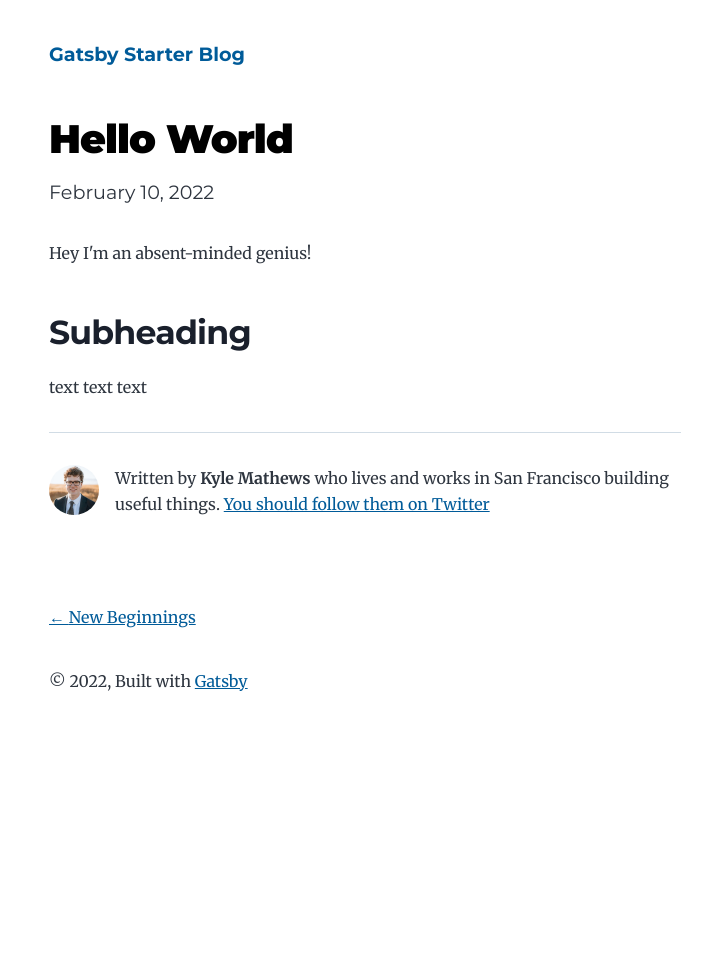
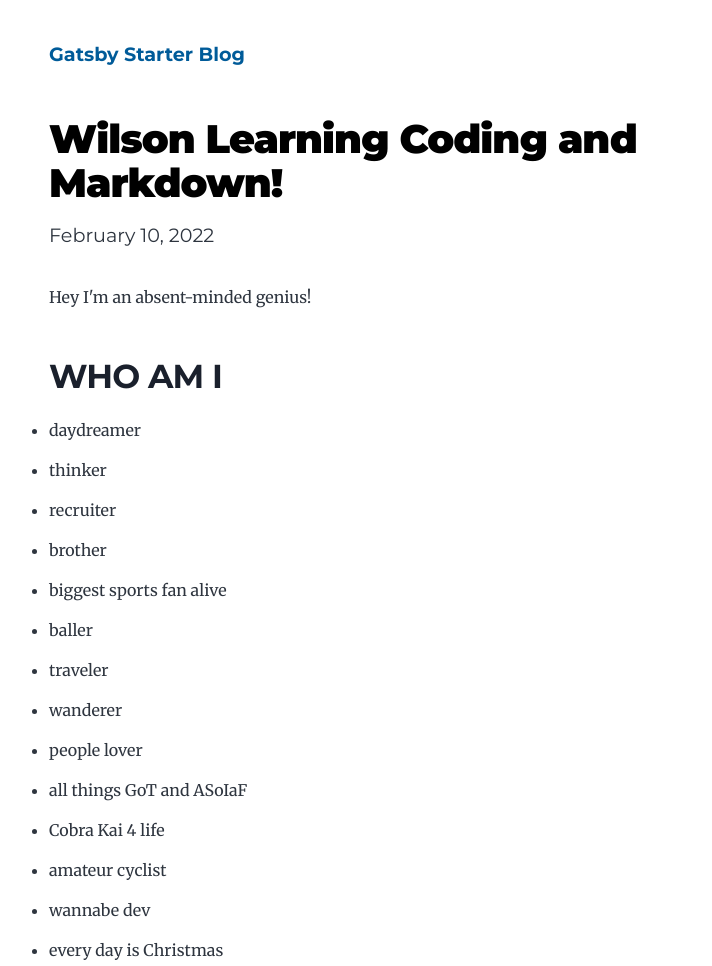
Before and after one commit to wilsonchen0305/wilson-chen-blog, a Gatsby site: page /hello-world/ in a window 1280 px wide. Shown: the top 966 px of the page, without its empty margins (275-987 px from the left). Before the commit the page ends 800 px from the top, so only its background shows below. Built offline with nearby package versions, Linux system fonts and the light colour scheme; Gatsby itself is replaced by a stand-in of ours.

Commit message:
who am i

```diff
--- a/content/blog/hello-world/index.md
+++ b/content/blog/hello-world/index.md
@@ -1,11 +1,24 @@
 ---
-title: Hello World
+title: Wilson Learning Coding and Markdown!
 date: "2022-02-10"
 description: "Hello World"
 ---
 
 Hey I'm an absent-minded genius!
 
-## Subheading
+## WHO AM I
 
-text text text
+- daydreamer
+- thinker
+- recruiter
+- brother
+- biggest sports fan alive
+- baller
+- traveler
+- wanderer
+- people lover
+- all things GoT and ASoIaF
+- Cobra Kai 4 life
+- amateur cyclist
+- wannabe dev
+- every day is Christmas
```
